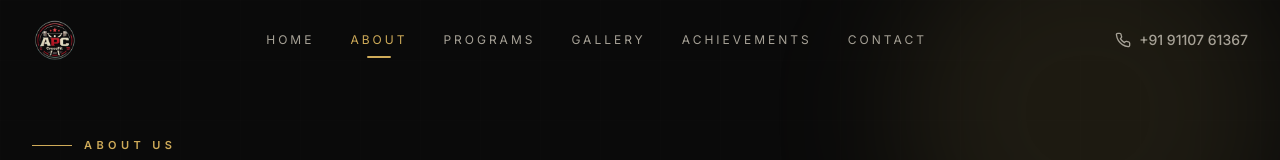
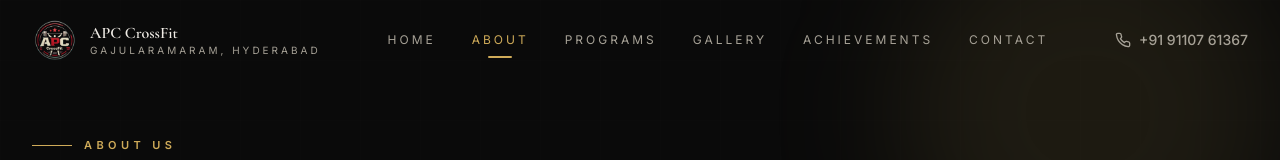
Before and after one commit to mvskoushik04/apc_crossfit_vercel, a Next.js app: page /about in a window 1280 px wide. Shown: the top 160 px of the page. Built offline with nearby package versions, Linux system fonts and the light colour scheme.

Commit message:
Enhance Logo component with text and layout adjustments
Added text sizes for logo text and updated layout.

```diff
--- a/components/Logo.jsx
+++ b/components/Logo.jsx
@@ -8,8 +8,14 @@ export default function Logo({ size = "md" }) {
         lg: "h-14 w-auto",
     };
 
+    const textSizes = {
+        sm: "text-sm",
+        md: "text-base",
+        lg: "text-xl",
+    };
+
     return (
-        <Link href="/" className="flex items-center">
+        <Link href="/" className="flex items-center gap-3">
             <Image
                 src="/images/APC_Logo.png"
                 alt="APC CrossFit"
@@ -18,6 +24,14 @@ export default function Logo({ size = "md" }) {
                 className={sizes[size]}
                 priority
             />
+            <div className="flex flex-col">
+                <span className={`font-display font-semibold text-foreground leading-tight ${textSizes[size]}`}>
+                    APC CrossFit
+                </span>
+                <span className="text-[10px] text-muted-foreground font-sans uppercase tracking-[0.3em]">
+                    Gajularamaram, Hyderabad
+                </span>
+            </div>
         </Link>
     );
 }
```
